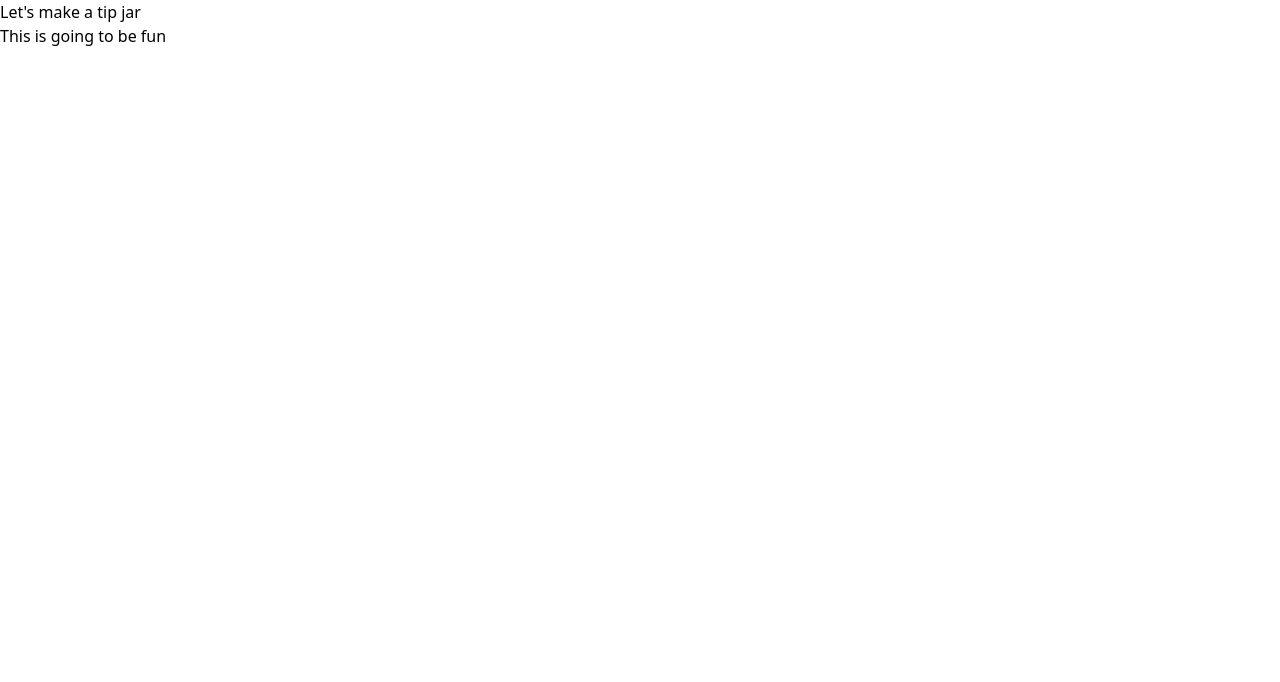
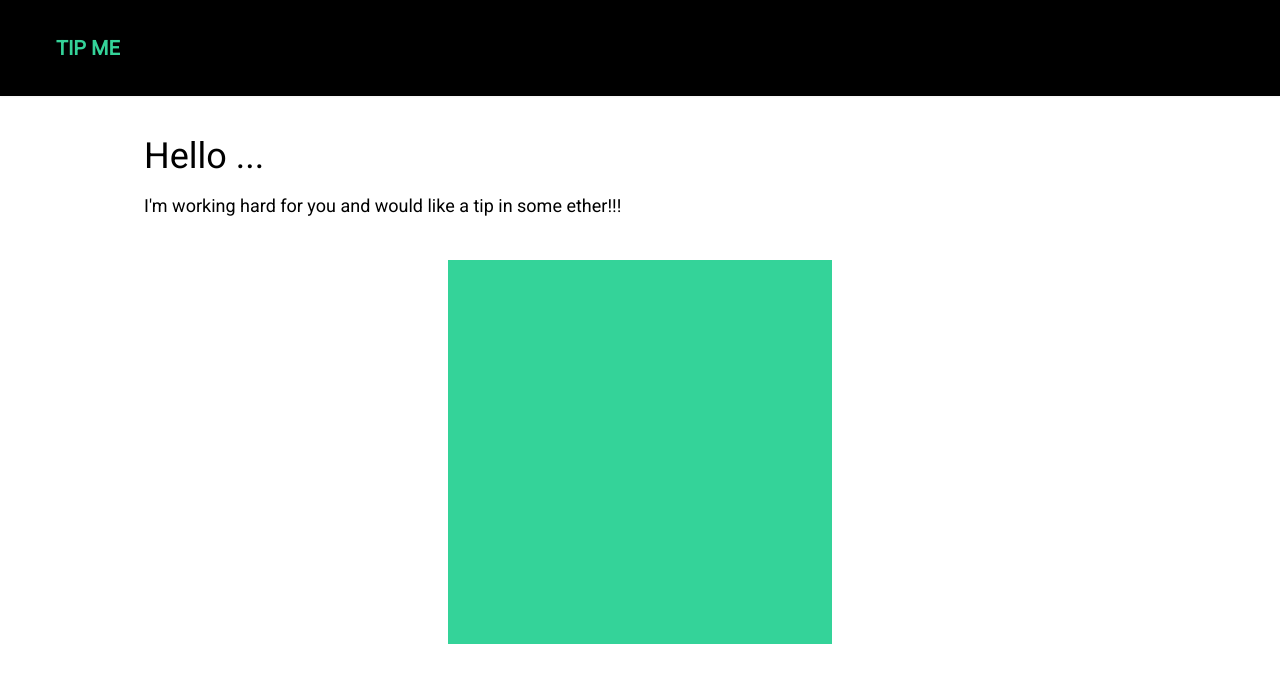
Before and after one commit to Nick-tsoukas/web-3-tip, a Nuxt app: page / in a window 1280 px wide. Shown: the top 682 px of the page. Built offline with nearby package versions, Linux system fonts and the light colour scheme.

Commit message:
chore: adding some dummy content

```diff
--- /dev/null
+++ b/assets/css/style.css
@@ -0,0 +1,3 @@
+h1,h2,h3,h4,h5,h6,p {
+    font-family: 'Roboto', sans-serif;
+}
--- /dev/null
+++ b/components/HeaderNav.vue
@@ -0,0 +1,15 @@
+<template>
+    <div class="w-screen bg-black text-green-400 text-xl font-bold shadow-sm flex pl-14 items-center h-24">
+        <h2>TIP ME</h2>
+    </div>
+</template>
+
+<script>
+    export default {
+
+    }
+</script>
+
+<style lang="scss" scoped>
+
+</style>
--- a/nuxt.config.js
+++ b/nuxt.config.js
@@ -21,7 +21,8 @@ export default {
   },
 
   // Global CSS: https://go.nuxtjs.dev/config-css
-  css: [],
+  css: ["~/assets/css/style.css"],
+
 
   // Plugins to run before rendering page: https://go.nuxtjs.dev/config-plugins
   plugins: [],
@@ -33,9 +34,16 @@ export default {
   buildModules: [
     // https://go.nuxtjs.dev/eslint
     '@nuxtjs/eslint-module',
+    '@nuxtjs/google-fonts',
     // https://go.nuxtjs.dev/tailwindcss
     '@nuxtjs/tailwindcss',
   ],
+  googleFonts: {
+    /* module options */
+    families: {
+      Roboto: true,
+    }
+  },
 
   // Modules: https://go.nuxtjs.dev/config-modules
   modules: [],
--- a/package.json
+++ b/package.json
@@ -13,6 +13,7 @@
     "lintfix": "prettier --write --list-different . && npm run lint:js -- --fix"
   },
   "dependencies": {
+    "@nuxtjs/google-fonts": "^1.3.0",
     "autoprefixer": "^10.4.2",
     "core-js": "^3.19.3",
     "nuxt": "^2.15.8",
@@ -22,7 +23,7 @@
     "webpack": "^4.46.0"
   },
   "devDependencies": {
-    "@babel/eslint-parser": "^7.16.3",
+    "@babel/eslint-parser": "^7.16.5",
     "@nuxtjs/eslint-config": "^8.0.0",
     "@nuxtjs/eslint-module": "^3.0.2",
     "@nuxtjs/tailwindcss": "^4.2.1",
--- a/pages/index.vue
+++ b/pages/index.vue
@@ -1,7 +1,13 @@
 <template>
  <div>
-   <h1 >Let's make a tip jar</h1>
-   <p>This is going to be fun</p>
+  <HeaderNav/>
+  <section class="w-full px-10 md:pl-36 md:pr-36 py-10">
+    <h2 class="text-4xl pb-4">Hello ... </h2>
+    <p class="text-lg">I'm working hard for you and would like a tip in some ether!!!</p>
+  </section>
+  <section class="w-screen grid place-items-center">
+    <div class="h-96 w-screen bg-green-400 md:w-96"></div>
+  </section>
  </div>
 </template>
 
```
Also changed, not shown: 1 other file (tests, documents, lock files or other folders).
